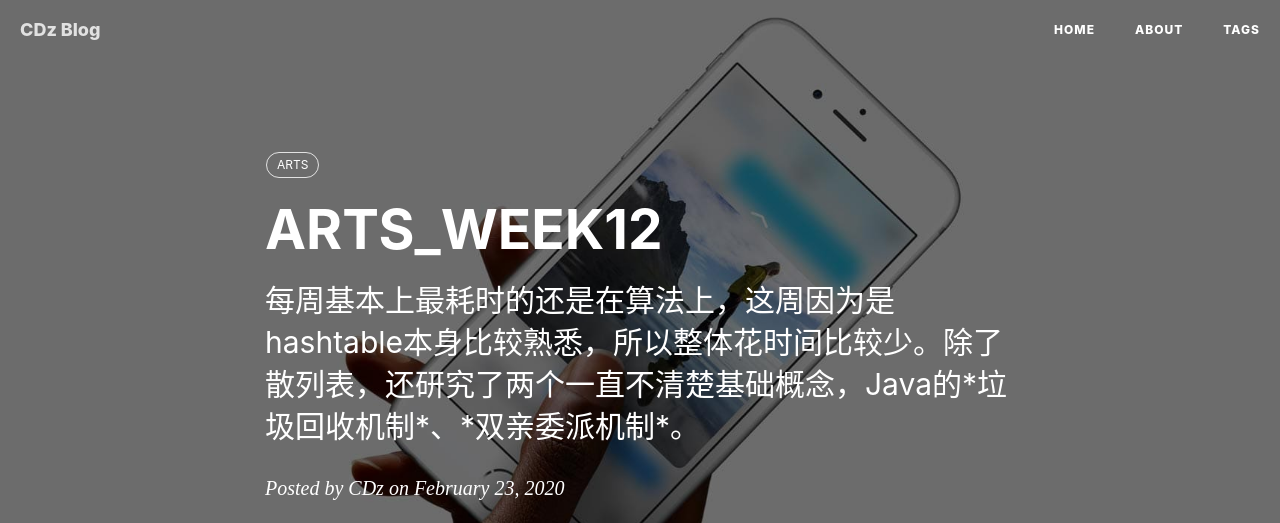
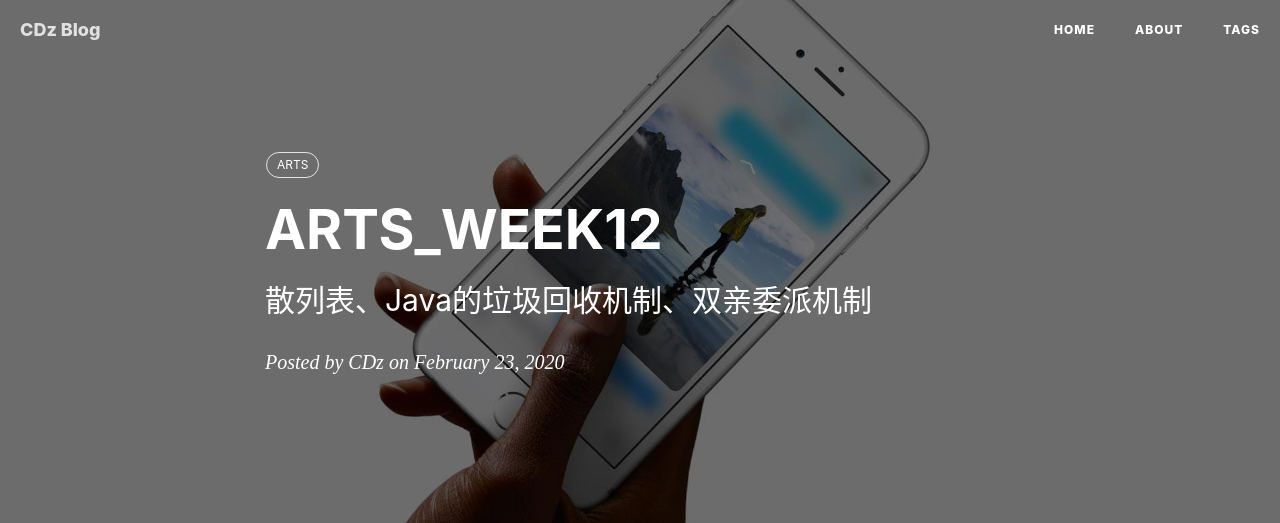
Before and after one commit to CDz1129/CDz1129.github.io, a Jekyll site: the page built from _posts/2020-02-23-ARTS_WEEK12.md, in a window 1280 px wide and 1400 px high. Shown: the top 523 px of the window. Built offline with Jekyll 4.4.1, drawn with Linux system fonts in a browser that asks for light colours; nearby versions of some CDN libraries; comment, search, counter and statistics services are not loaded; some of the changed text lies outside the part shown; grey boxes are pictures that could not be loaded.

Commit message:
Update 2020-02-23-ARTS_WEEK12.md

```diff
--- a/_posts/2020-02-23-ARTS_WEEK12.md
+++ b/_posts/2020-02-23-ARTS_WEEK12.md
@@ -1,7 +1,7 @@
 ---
 layout:     post
 title:      ARTS_WEEK12
-subtitle:   每周基本上最耗时的还是在算法上，这周因为是hashtable本身比较熟悉，所以整体花时间比较少。除了散列表，还研究了两个一直不清楚基础概念，Java的*垃圾回收机制*、*双亲委派机制*。
+subtitle:   散列表、Java的垃圾回收机制、双亲委派机制
 date:       2020-02-23
 author:     CDz
 header-img: img/post-bg-ios9-web.jpg
@@ -16,6 +16,7 @@ tags:
 
 算法：
 - hashtable
+
 基础：
 - 垃圾回收机制
 - 双亲委派机制
```
